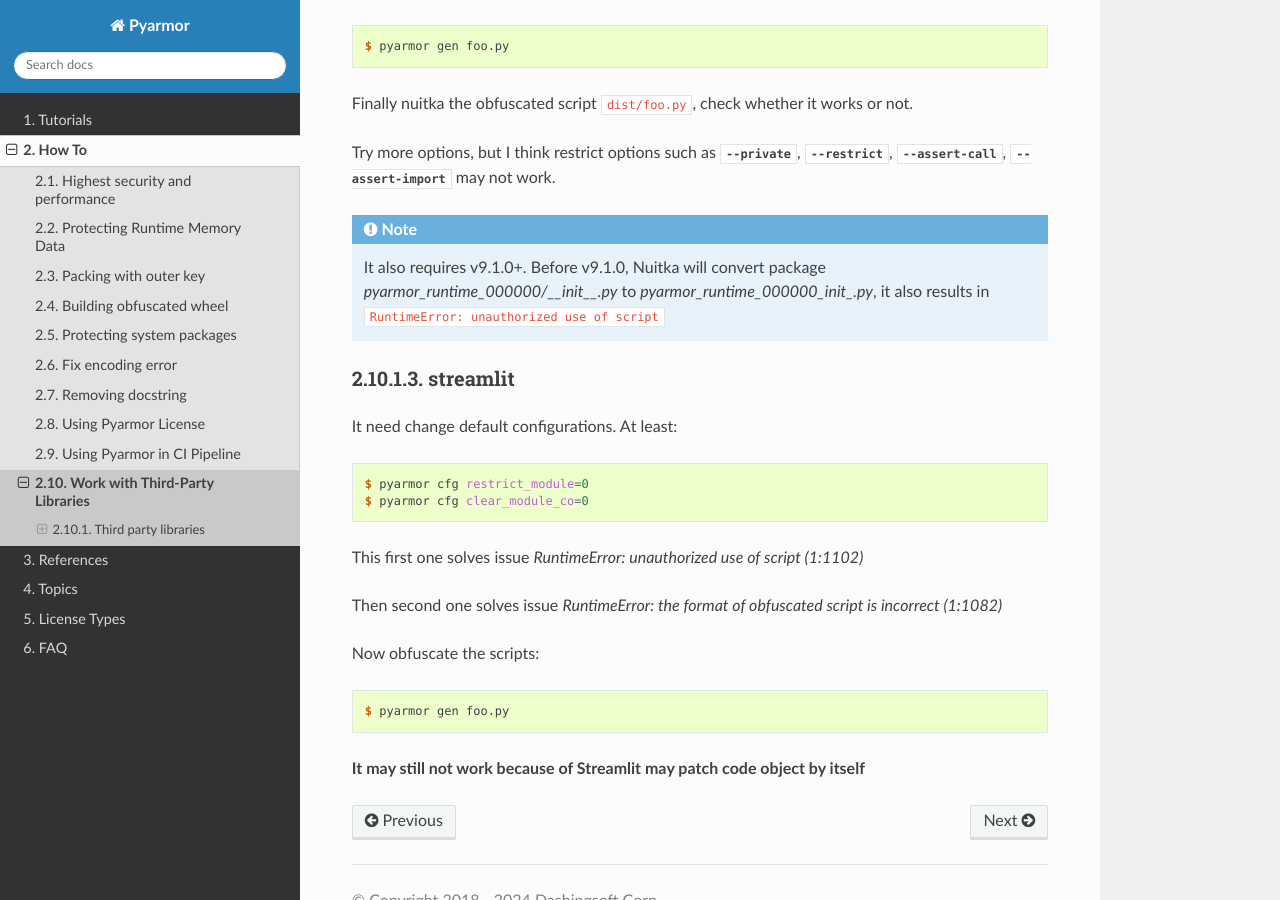
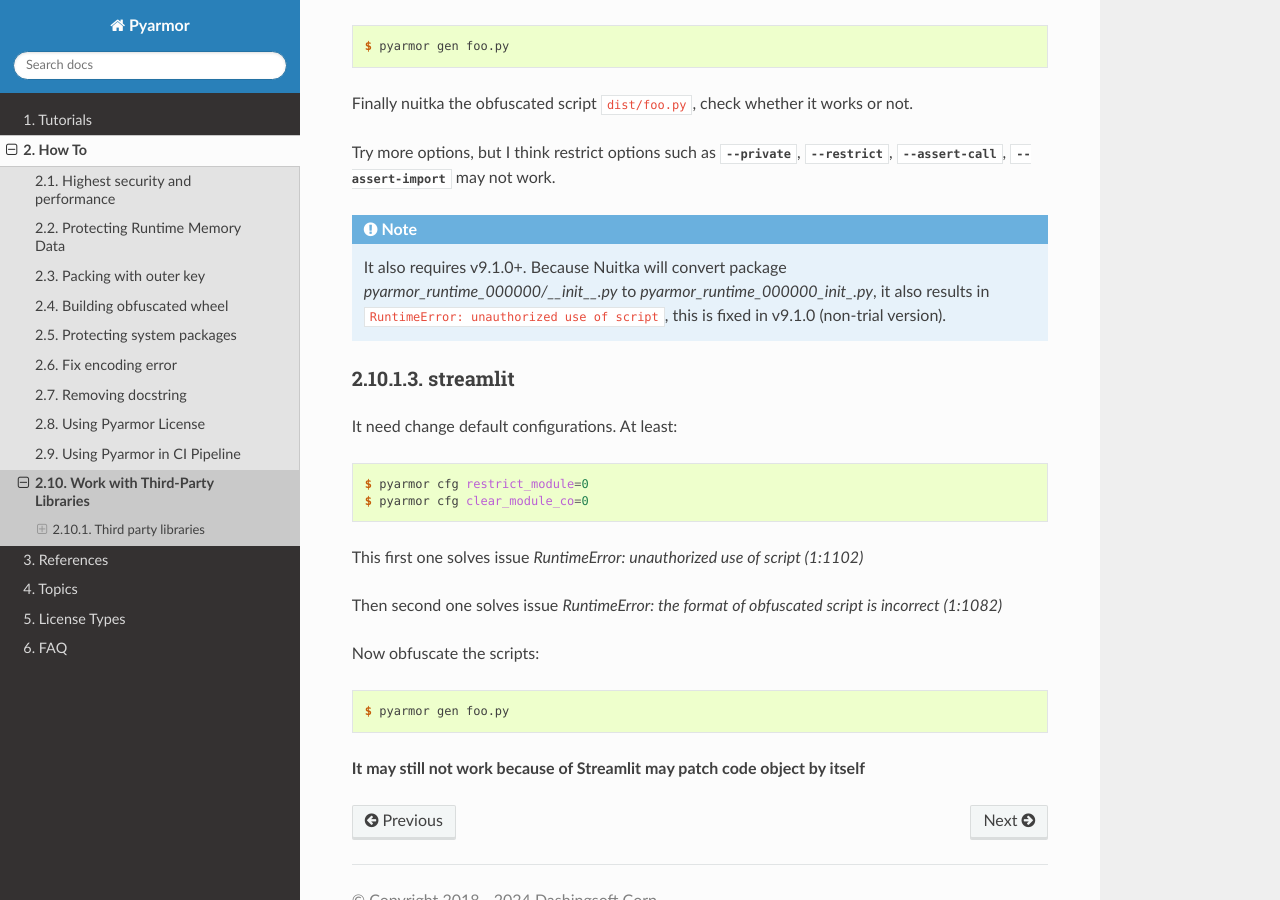
Before and after one commit to dashingsoft/pyarmor, a Sphinx documentation site: the page built from docs/how-to/third-party.rst, in a window 1280 px wide and 900 px high, scrolled down 3610 px. Built offline with Sphinx 7.4.7 and the Read the Docs theme 3.1.0, drawn with Linux system fonts in a browser that asks for light colours.

Commit message:
Refine doc

```diff
--- a/docs/how-to/third-party.rst
+++ b/docs/how-to/third-party.rst
@@ -165,7 +165,7 @@ Try more options, but I think restrict options such as :option:`--private`, :opt
 
 .. note::
 
-   It also requires v9.1.0+. Before v9.1.0, Nuitka will convert package `pyarmor_runtime_000000/__init__.py` to `pyarmor_runtime_000000_init_.py`, it also results in ``RuntimeError: unauthorized use of script``
+   It also requires v9.1.0+. Because Nuitka will convert package `pyarmor_runtime_000000/__init__.py` to `pyarmor_runtime_000000_init_.py`, it also results in ``RuntimeError: unauthorized use of script``, this is fixed in v9.1.0 (non-trial version).
 
 streamlit
 ---------
```
